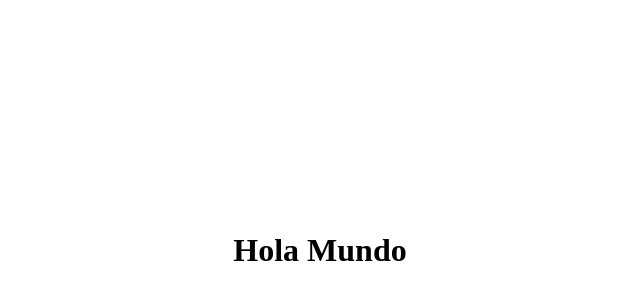
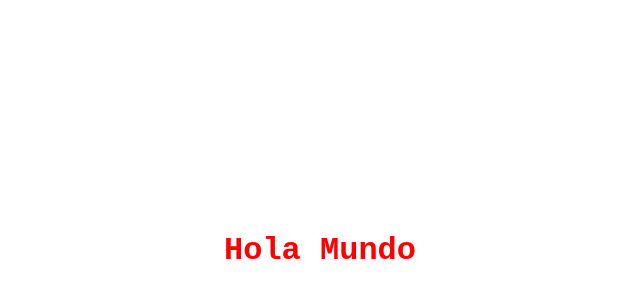
Before and after one commit to AlexanderPortillo/prueba, a plain HTML site: page index.html in a window 1280 px wide. Shown: the part 150-450 px from the top of the page, without its empty margins (320-960 px from the left). Drawn offline with Linux system fonts and the light colour scheme.

Commit message:
actualizacion estilos

```diff
--- a/index.html
+++ b/index.html
@@ -18,6 +18,9 @@
 				justify-content: center;
 				align-items: center;
 				align-content: center;
+				color: red;
+				font-family: 'Courier New', Courier, monospace;
+				box-shadow: 10px 10px 20px rgba(0, 0, 0, 0.5);
 			}
 		</style>
 	</head>
```
